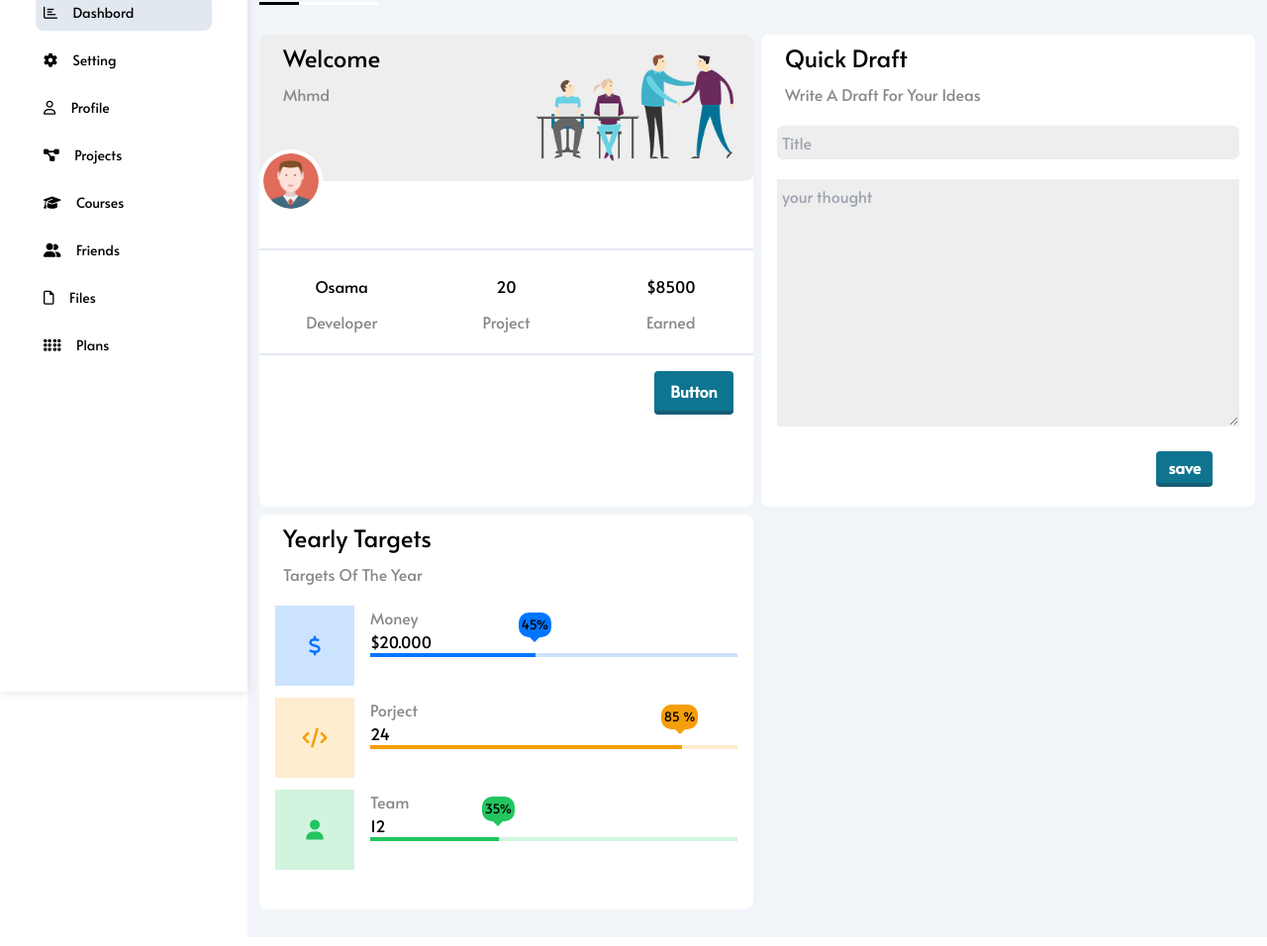
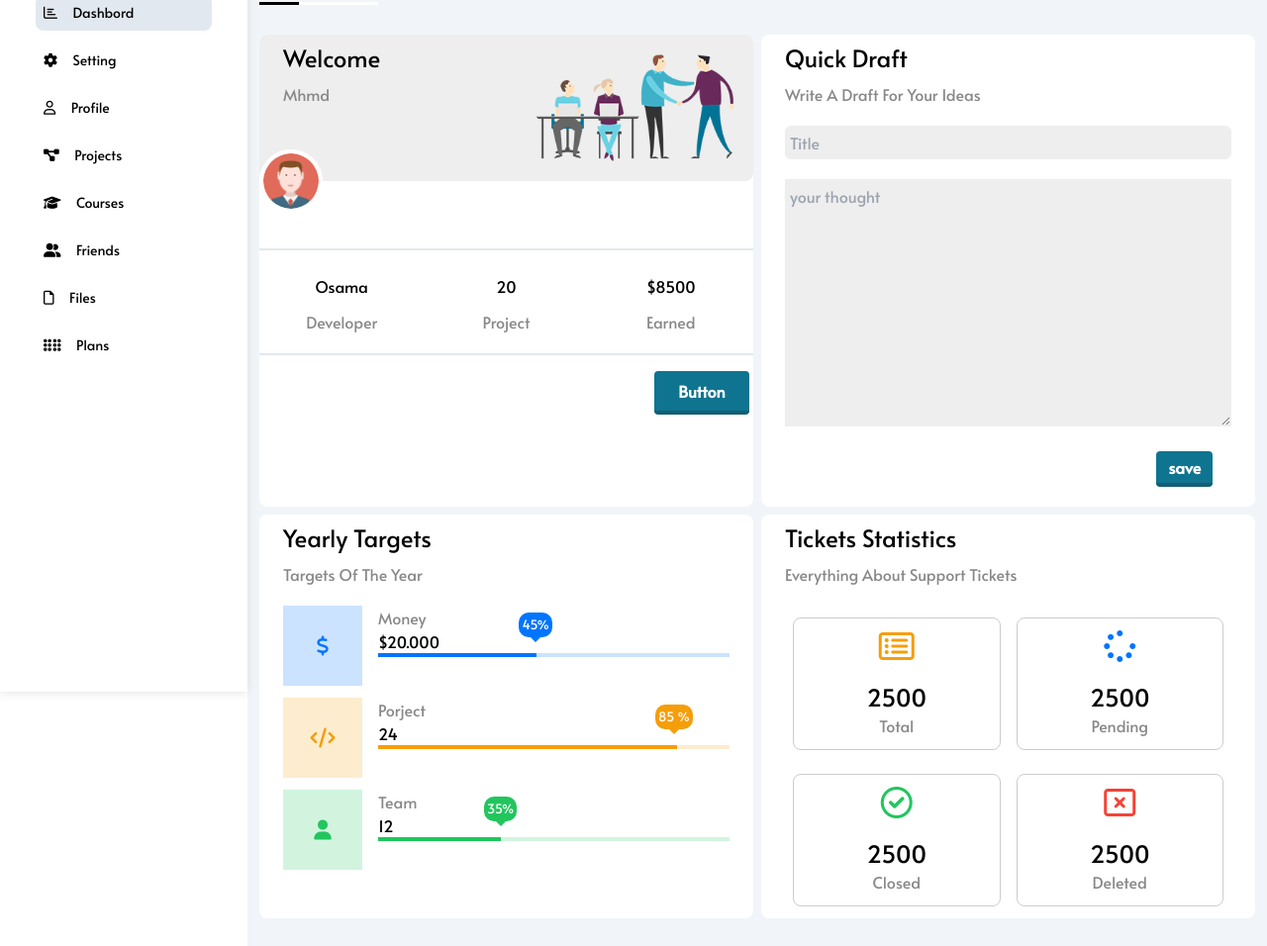
Before and after one commit to mhmdkhaz/HugeDashboard, a website: page public/index.html in a window 1280 px wide. Shown: the part 101-1057 px from the top of the page at 99% size. Drawn offline with Linux system fonts and the light colour scheme.

Commit message:
add tickets

```diff
--- a/public/css/style.css
+++ b/public/css/style.css
@@ -14,6 +14,7 @@
   --blueColor: #0075ff;
   --orange-color: #f59e0b;
   --green-color: #22c55e;
+  --red-color: #f44336;
 }
 
 /* start in sidebar  */
@@ -42,7 +43,6 @@ aside h1::before {
 @media (max-width: 767px) {
   aside {
     width: 58px;
-    /* opacity: 0.8; */
   }
   aside ul li span {
     display: none;
@@ -50,12 +50,6 @@ aside h1::before {
   aside .text-sidebar {
     font-size: 10px;
   }
-}
-
-@media (min-width: 768px) and (max-width: 1023px) {
-  /* aside {
-    width: 40vw;
-  } */
 }
 
 /* end in sidebar */
@@ -155,6 +149,7 @@ aside h1::before {
   margin-left: 80%;
 }
 
+/* -------------- start in Yearly -------------- */
 /* money rate */
 .content .wrapper .Yearly .money .details .rate {
   position: absolute;
@@ -257,4 +252,25 @@ aside h1::before {
   background-color: rgb(34 197 94 / 20%);
 }
 
+/* -------------- start in Tickets -------------- */
+.content .wrapper .Tickets .box {
+  border: 1px solid #ccc;
+}
+
+.content .wrapper .Tickets .total i {
+  color: var(--orange-color);
+}
+
+.content .wrapper .Tickets .pending i {
+  color: var(--blueColor);
+}
+
+.content .wrapper .Tickets .closed i {
+  color: var(--green-color);
+}
+
+.content .wrapper .Tickets .deleted i {
+  color: var(--red-color);
+}
+
 /* end in  wrapper*/
--- a/public/index.html
+++ b/public/index.html
@@ -166,12 +166,13 @@
                   </div>
                 </div>
                 <button
-                  class="bg-cyan-700 hover:bg-cyan-600 text-white font-bold py-2 px-4 border-b-4 border-cyan-800 hover:border-cyan-700 rounded ease-in duration-200"
+                  class="bg-cyan-700 hover:bg-cyan-600 text-white font-bold py-2 px-6 border-b-4 border-cyan-800 hover:border-cyan-700 rounded ease-in duration-200"
                 >
                   Button
                 </button>
               </div>
             </div>
+             <!------------------------ end in welcome ------------------------>
             <!------------------------ start card Quick ------------------------>
             <div class="bg-white Quick rounded-lg">
               <div class="ContentText">
@@ -180,7 +181,7 @@
                   Write A Draft For Your Ideas
                 </p>
               </div>
-              <form action="" class="px-4">
+              <form action="" class="px-6">
                 <input
                   type="text"
                   placeholder="Title"
@@ -199,14 +200,15 @@
                 save
               </button>
             </div>
-            <!------------------------ start card  Yearly ------------------------>
+             <!------------------------ end card Quick ------------------------>
+            <!------------------------ start in  Yearly ------------------------>
             <div class="bg-white Yearly rounded-lg">
               <div class="ContentText">
                 <h1 class="text-2xl pl-6 pt-2 capitalize">Yearly targets</h1>
                 <p class="capitalize pl-6 pt-2 mb-5">Targets Of The Year</p>
               </div>
               <!-- money -->
-              <div class="money mb-3 flex flex-nowrap items px-4">
+              <div class="money mb-3 flex flex-nowrap items px-6">
                 <div
                   class="icon mr-4 text-center flex items-center justify-center w-20"
                 >
@@ -217,13 +219,13 @@
                   <span>$20.000</span>
                   <div class="LayerTow w-full h-1">
                     <div class="LayerOne relative h-1" style="width: 45%">
-                      <span class="rate">45%</span>
+                      <span class="rate text-white">45%</span>
                     </div>
                   </div>
                 </div>
               </div>
               <!-- porject -->
-              <div class="porject mb-3 flex flex-nowrap items px-4">
+              <div class="porject mb-3 flex flex-nowrap items px-6">
                 <div
                   class="icon mr-4 text-center flex items-center justify-center w-20"
                 >
@@ -234,13 +236,13 @@
                   <span>24</span>
                   <div class="LayerTow w-full h-1">
                     <div class="LayerOne relative h-1" style="width: 85%">
-                      <span class="rate">85 %</span>
+                      <span class="rate text-white">85 %</span>
                     </div>
                   </div>
                 </div>
               </div>
               <!-- team -->
-              <div class="team mb-10 flex flex-nowrap items px-4">
+              <div class="team mb-10 flex flex-nowrap items px-6">
                 <div
                   class="icon mr-4 text-center flex items-center justify-center w-20"
                 >
@@ -251,10 +253,42 @@
                   <span>12</span>
                   <div class="LayerTow w-full h-1">
                     <div class="LayerOne relative h-1" style="width: 35%">
-                      <span class="rate">35%</span>
+                      <span class="rate text-white">35%</span>
                     </div>
                   </div>
                 </div>
+              </div>
+            </div>
+             <!------------------------ end ind Yearly ------------------------>
+          <!------------------------ start card  Tickets  ------------------------>
+          <div class="bg-white Tickets  rounded-lg">
+            <div class="ContentText">
+              <h1 class="text-2xl pl-6 pt-2 capitalize">Tickets  Statistics</h1>
+              <p class="capitalize pl-6 pt-2 mb-5">Everything About Support Tickets</p>
+            </div>
+            <div class="grid  grid-cols-1 lg:grid-cols-2 px-6">
+              <div class="box total py-3 my-3 mx-2 flex flex-col justify-center items-center rounded-lg">
+                <i class="fa-regular fa-rectangle-list fa-2x mb-5 c-orange"></i>
+                <span class="text-2xl">2500</span>
+                <p class="capitalize">total</p>
+              </div>
+
+              <div class="box pending py-3 my-3 mx-2 flex flex-col justify-center items-center rounded-lg">
+                <i class="fa-solid fa-spinner fa-2x mb-5 c-blue"></i>
+                <span class="text-2xl">2500</span>
+                <p class="capitalize">pending</p>
+              </div>
+
+              <div class="box closed py-3 my-3 mx-2 flex flex-col justify-center items-center rounded-lg">
+                <i class="fa-regular fa-circle-check fa-2x mb-5 c-green"></i>
+                <span class="text-2xl">2500</span>
+                <p class="capitalize">closed</p>
+              </div>
+
+              <div class="box deleted py-3 my-3 mx-2 flex flex-col justify-center items-center rounded-lg">
+                <i class="fa-regular fa-rectangle-xmark fa-2x mb-5 c-red"></i>
+                <span class="text-2xl">2500</span>
+                <p class="capitalize">deleted</p>
               </div>
             </div>
           </div>
```
Also changed, not shown: public/css/tailwind.css.
